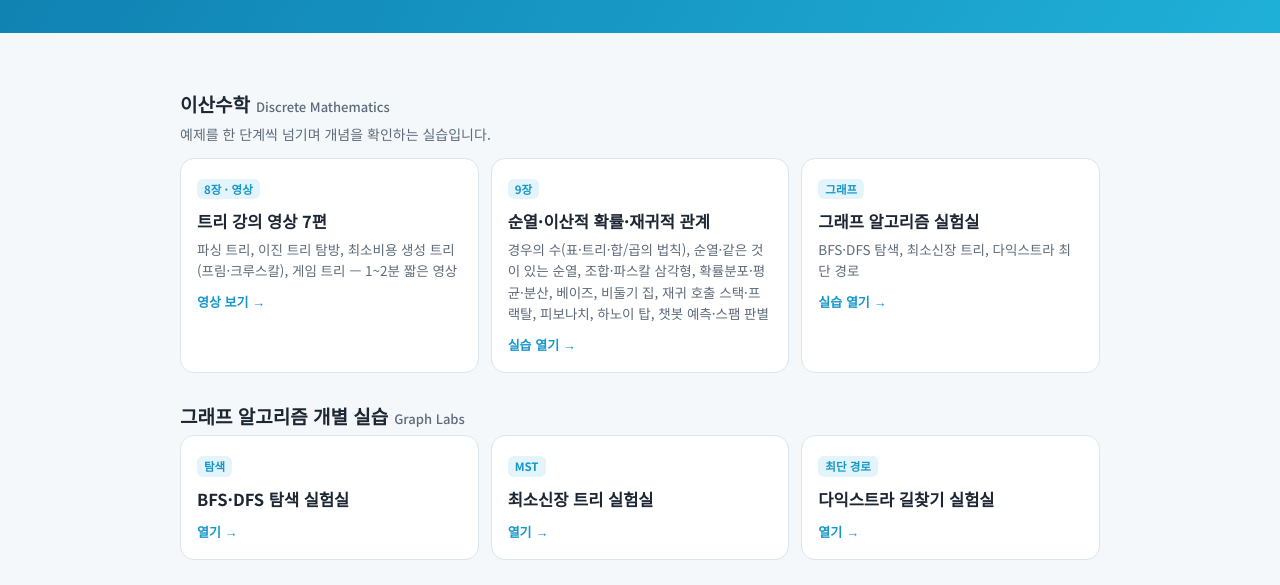
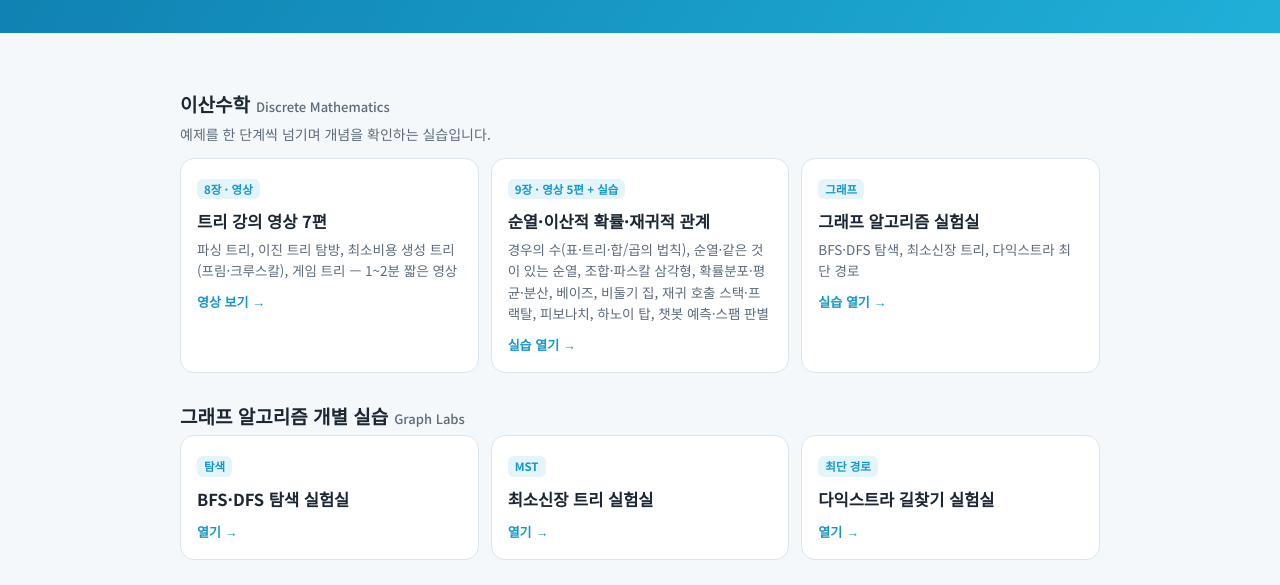
Before and after one commit to yeonu69/yeonu69.github.io, a plain HTML site: page index.html in a window 1280 px wide. Shown: the part 150-735 px from the top of the page. Drawn offline with Linux system fonts and the light colour scheme.

Commit message:
Note chapter 9 videos on site card
Co-Authored-By: Claude Opus 5.5 <noreply@anthropic.com>
Claude-Session: https://claude.ai/code/session_01K1JUNEbwf6LKNuH6dwJfKr

```diff
--- a/index.html
+++ b/index.html
@@ -47,7 +47,7 @@ footer a{color:inherit}
       <p>파싱 트리, 이진 트리 탐방, 최소비용 생성 트리(프림·크루스칼), 게임 트리 — 1~2분 짧은 영상</p>
       <div class="go">영상 보기 →</div></a>
     <a class="card" href="/Statistics_4_AI/ch9-permutation-probability-recursion/">
-      <span class="tag">9장</span><h3>순열·이산적 확률·재귀적 관계</h3>
+      <span class="tag">9장 · 영상 5편 + 실습</span><h3>순열·이산적 확률·재귀적 관계</h3>
       <p>경우의 수(표·트리·합/곱의 법칙), 순열·같은 것이 있는 순열, 조합·파스칼 삼각형, 확률분포·평균·분산, 베이즈, 비둘기 집, 재귀 호출 스택·프랙탈, 피보나치, 하노이 탑, 챗봇 예측·스팸 판별</p>
       <div class="go">실습 열기 →</div></a>
     <a class="card" href="/Statistics_4_AI/graph-labs/">
```
